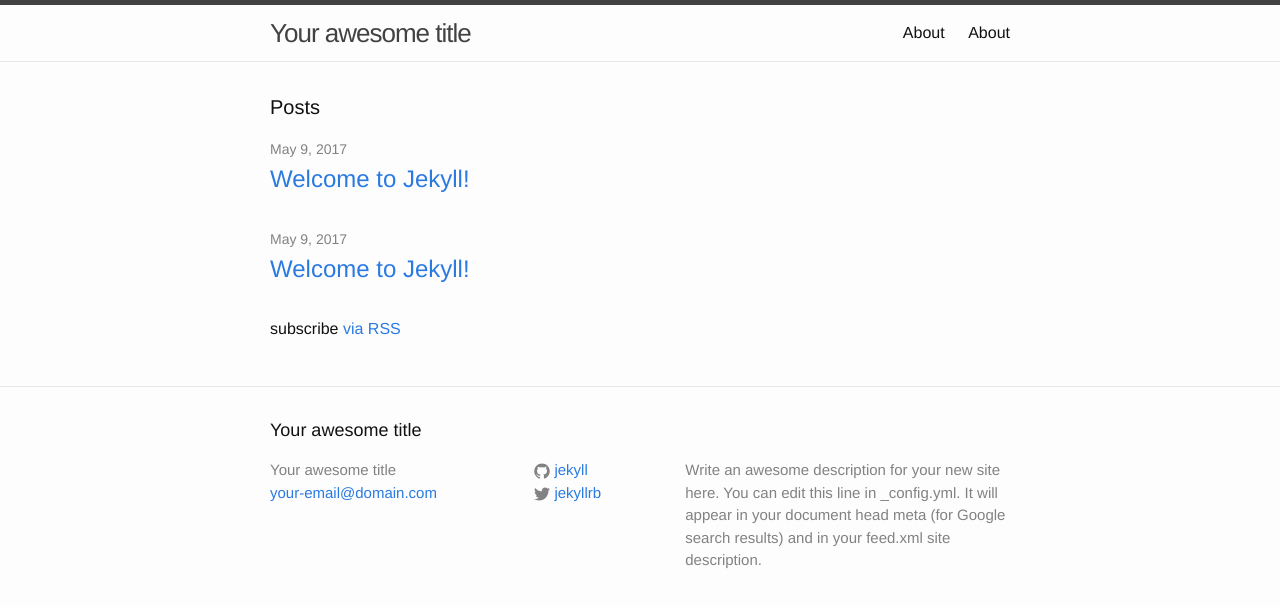
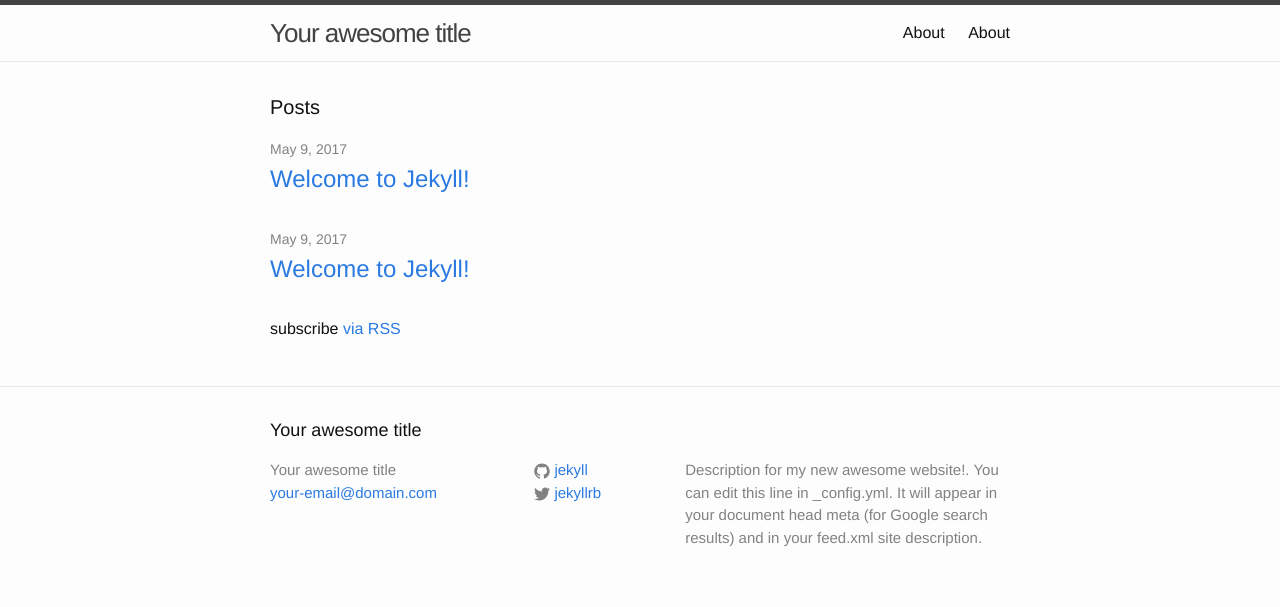
Before and after one commit to jamesmihunter/jamesmihunter.github.io, a Jekyll site: the page built from index.html, in a window 1280 px wide. Shown: the top 607 px of the page. Built offline with Jekyll 4.4.1, drawn with Linux system fonts in a browser that asks for light colours.

Commit message:
Update _config.yml

```diff
--- a/_config.yml
+++ b/_config.yml
@@ -9,7 +9,7 @@
 title: Your awesome title
 email: your-email@domain.com
 description: > # this means to ignore newlines until "baseurl:"
-  Write an awesome description for your new site here. You can edit this
+  Description for my new awesome website!. You can edit this
   line in _config.yml. It will appear in your document head meta (for
   Google search results) and in your feed.xml site description.
 baseurl: "" # the subpath of your site, e.g. /blog
```
